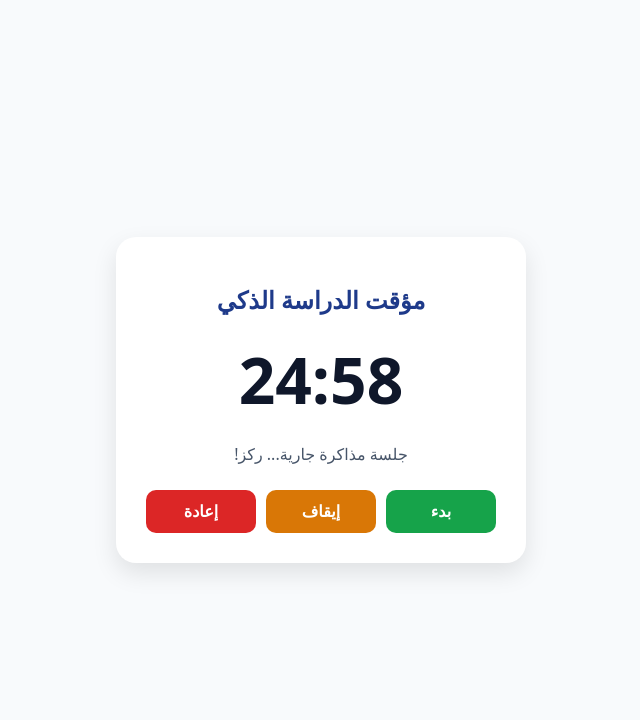
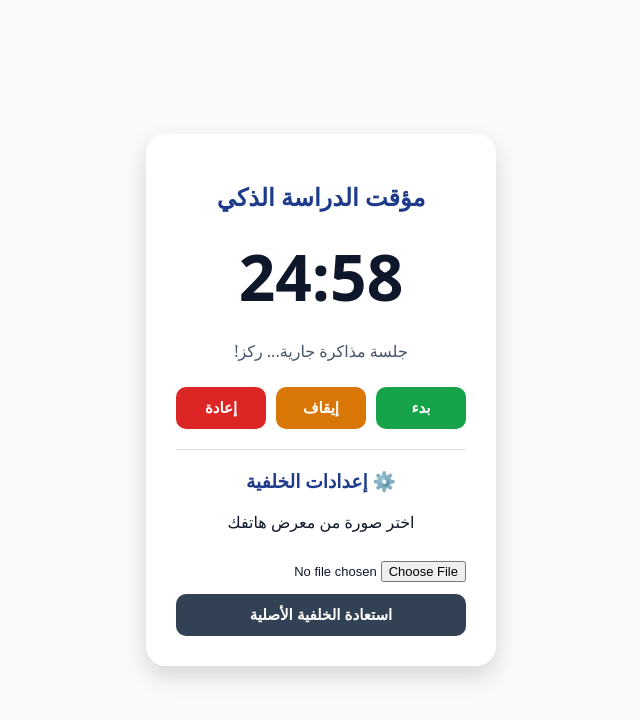
Before and after one commit to asmof1233211-collab/sarah-7py, a plain HTML site: page index.html in a window 1280 px wide. Both pictures are taken after a click on the button "بدء". Shown: the whole page, without its empty margins (319-959 px from the left). Drawn offline with Linux system fonts and the light colour scheme.

Commit message:
Refactor index.html for timer and background settings
Refactor HTML and CSS for improved layout and functionality, including background settings and timer features.

```diff
--- a/index.html
+++ b/index.html
@@ -1,35 +1,49 @@
+
 <!DOCTYPE html>
 <html lang="ar" dir="rtl">
 <head>
 <meta charset="UTF-8">
 <meta name="viewport" content="width=device-width, initial-scale=1.0">
 <title>مؤقت الكوادة الفعلية</title>
+
 <style>
+* {
+    box-sizing: border-box;
+}
+
 body {
-            font-family: system-ui, -apple-system, sans-serif;
+    font-family: system-ui, sans-serif;
     background-color: #f8fafc;
+    background-size: cover;
+    background-position: center;
+    background-attachment: fixed;
     color: #0f172a;
     display: flex;
     flex-direction: column;
     align-items: center;
     justify-content: center;
-            height: 100vh;
+    min-height: 100vh;
     margin: 0;
+    padding: 20px;
     text-align: center;
+    transition: background-image 0.3s;
 }
+
 .container {
-            background: white;
+    background: rgba(255,255,255,0.93);
     padding: 30px;
     border-radius: 20px;
-            box-shadow: 0 10px 25px rgba(0,0,0,0.1);
-            width: 85%;
+    box-shadow: 0 10px 25px rgba(0,0,0,0.15);
+    width: 100%;
     max-width: 350px;
+    backdrop-filter: blur(10px);
 }
+
 h1 {
     color: #1e3a8a;
     font-size: 24px;
-            margin-bottom: 10px;
 }
+
 #timer {
     font-size: 64px;
     font-weight: bold;
@@ -37,59 +51,128 @@
     color: #0f172a;
     font-variant-numeric: tabular-nums;
 }
+
 #status {
     color: #475569;
-            font-size: 16px;
     margin-bottom: 25px;
 }
+
 .buttons {
     display: flex;
     gap: 10px;
-            justify-content: center;
 }
+
 button {
     border: none;
-            padding: 12px 18px;
-            font-size: 16px;
+    padding: 12px;
+    font-size: 15px;
     font-weight: bold;
     border-radius: 10px;
     color: white;
     cursor: pointer;
     flex: 1;
 }
-        #startBtn { background-color: #16a34a; }
-        #pauseBtn { background-color: #d97706; }
-        #resetBtn { background-color: #dc2626; }
-        button:active { opacity: 0.8; }
+
+#startBtn { background: #16a34a; }
+#pauseBtn { background: #d97706; }
+#resetBtn { background: #dc2626; }
+
+.settings {
+    margin-top: 20px;
+    border-top: 1px solid #ddd;
+    padding-top: 18px;
+}
+
+.settings h3 {
+    margin-top: 0;
+    color: #1e3a8a;
+}
+
+#bgUpload {
+    width: 100%;
+    margin: 12px 0;
+    font-size: 13px;
+}
+
+#preview {
+    width: 100%;
+    height: 100px;
+    object-fit: cover;
+    border-radius: 10px;
+    display: none;
+    margin-bottom: 10px;
+}
+
+#resetBackground {
+    background: #334155;
+    width: 100%;
+}
+
 </style>
 </head>
+
 <body>
 
 <div class="container">
+
     <h1>مؤقت الدراسة الذكي</h1>
+
     <div id="timer">25:00</div>
-    <div id="status">جاهز لبدء جلسة المذاكرة</div>
+
+    <div id="status">
+        جاهز لبدء جلسة المذاكرة
+    </div>
+
     <div class="buttons">
         <button id="startBtn" onclick="startTimer()">بدء</button>
         <button id="pauseBtn" onclick="pauseTimer()">إيقاف</button>
         <button id="resetBtn" onclick="resetTimer()">إعادة</button>
     </div>
+
+    <div class="settings">
+
+        <h3>⚙️ إعدادات الخلفية</h3>
+
+        <p>اختر صورة من معرض هاتفك</p>
+
+        <input
+            type="file"
+            id="bgUpload"
+            accept="image/*"
+        >
+
+        <img id="preview" alt="معاينة الخلفية">
+
+        <button
+            id="resetBackground"
+            onclick="resetBackground()">
+            استعادة الخلفية الأصلية
+        </button>
+
+    </div>
+
 </div>
 
 <script>
-    let timeLeft = 25 * 60; // 25 دقيقة بالثواني
+
+// المؤقت
+let timeLeft = 25 * 60;
 let timerId = null;
 
 function updateDisplay() {
     const minutes = Math.floor(timeLeft / 60);
     const seconds = timeLeft % 60;
+
     document.getElementById('timer').textContent =
-            `${minutes.toString().padStart(2, '0')}:${seconds.toString().padStart(2, '0')}`;
+        `${String(minutes).padStart(2,'0')}:${String(seconds).padStart(2,'0')}`;
 }
 
 function startTimer() {
     if (timerId !== null) return;
-        document.getElementById('status').textContent = "جلسة مذاكرة جارية... ركز!";
+
+    document.getElementById('status').textContent =
+        "جلسة مذاكرة جارية... ركز!";
+
     timerId = setInterval(() => {
         if (timeLeft > 0) {
             timeLeft--;
@@ -97,8 +180,11 @@
         } else {
             clearInterval(timerId);
             timerId = null;
-                document.getElementById('status').textContent = "انتهت الجلسة! خذ استراحة 5 دقائق";
-                alert("أحسنت! انتهت جلسة المذاكرة (25 دقيقة).");
+
+            document.getElementById('status').textContent =
+                "انتهت الجلسة! خذ استراحة 5 دقائق";
+
+            alert("أحسنت! انتهت جلسة المذاكرة.");
         }
     }, 1000);
 }
@@ -106,16 +192,89 @@
 function pauseTimer() {
     clearInterval(timerId);
     timerId = null;
-        document.getElementById('status').textContent = "المؤقت متوقف مؤقتاً";
+
+    document.getElementById('status').textContent =
+        "المؤقت متوقف مؤقتاً";
 }
 
 function resetTimer() {
     clearInterval(timerId);
     timerId = null;
     timeLeft = 25 * 60;
+
     updateDisplay();
-        document.getElementById('status').textContent = "جاهز لبدء جلسة المذاكرة";
+
+    document.getElementById('status').textContent =
+        "جاهز لبدء جلسة المذاكرة";
 }
+
+// تغيير الخلفية وحفظها
+const bgUpload = document.getElementById('bgUpload');
+const preview = document.getElementById('preview');
+
+function applyBackground(image) {
+    document.body.style.backgroundImage =
+        `url("${image}")`;
+
+    preview.src = image;
+    preview.style.display = 'block';
+}
+
+bgUpload.addEventListener('change', function() {
+
+    const file = this.files[0];
+
+    if (!file) return;
+
+    if (!file.type.startsWith('image/')) {
+        alert("يرجى اختيار صورة صحيحة");
+        return;
+    }
+
+    const reader = new FileReader();
+
+    reader.onload = function(e) {
+
+        const image = e.target.result;
+
+        try {
+            localStorage.setItem('myBackground', image);
+            applyBackground(image);
+        } catch (error) {
+            alert("الصورة كبيرة جداً، حاول اختيار صورة أصغر.");
+        }
+    };
+
+    reader.readAsDataURL(file);
+});
+
+// استرجاع الخلفية المحفوظة
+window.addEventListener('load', function() {
+
+    const savedBackground =
+        localStorage.getItem('myBackground');
+
+    if (savedBackground) {
+        applyBackground(savedBackground);
+    }
+
+});
+
+// استعادة الخلفية الأصلية
+function resetBackground() {
+
+    localStorage.removeItem('myBackground');
+
+    document.body.style.backgroundImage = '';
+
+    preview.style.display = 'none';
+    preview.src = '';
+
+    bgUpload.value = '';
+}
+
+updateDisplay();
+
 </script>
 
 </body>
```
Lines whose indentation alone changed are shown as unchanged.
